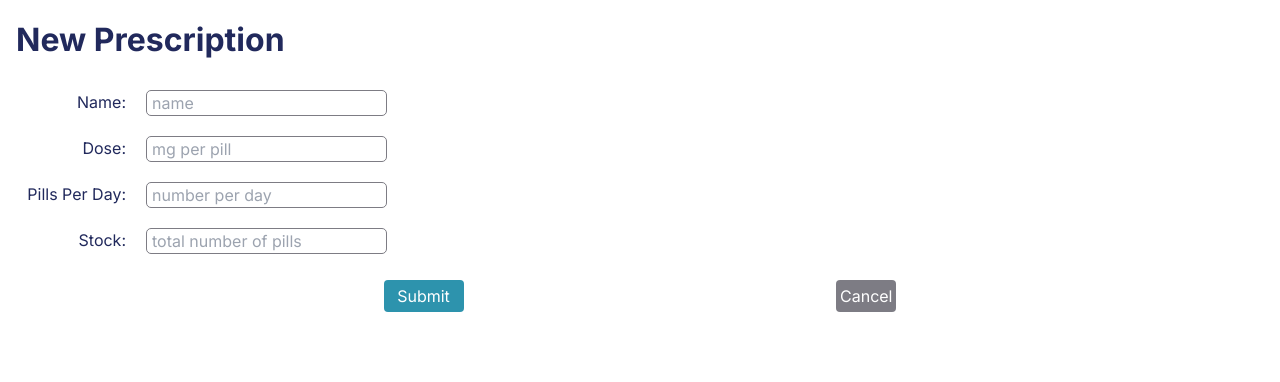
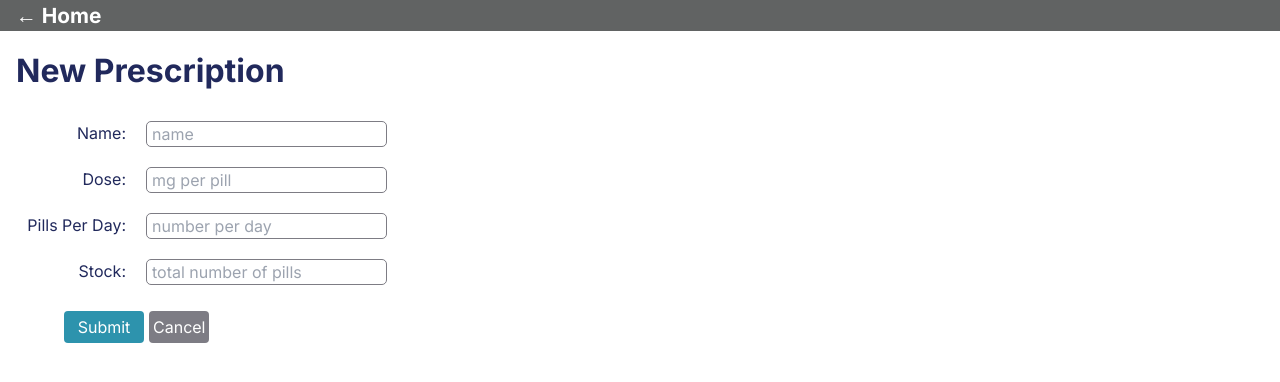
Before and after one commit to rufusbiggs/medicationTracker, a Next.js app: page /prescriptions/new in a window 1280 px wide. Shown: the top 382 px of the page. Built offline with nearby package versions, Linux system fonts and the light colour scheme.

Commit message:
last commit before trying firebase

```diff
--- a/app/components/AddPills.tsx
+++ b/app/components/AddPills.tsx
@@ -11,13 +11,17 @@ const AddPills = () => {
         setAddStock(toggleStock);
     }
 
+    const addPills = () => {
+        // increase stock by target.value in db
+    }
+
   return (
     <div className={styles.formContainer}>
         { (addStock) ?
         <>
             <input className={styles.input} placeholder="Enter Amount"></input>
             <div className={styles.saveCancel}>
-                <button className={styles.save}>Add</button>
+                <button className={styles.save} onClick={addPills} >Add</button>
                 <button className={styles.cancel} onClick={toggleAddPills}>Cancel</button>
             </div>
         </>
--- a/app/globals.css
+++ b/app/globals.css
@@ -38,3 +38,9 @@ h3 {
   color: white;
   border-radius: 5px;
 }
+
+nav {
+  width: 100;
+  background-color: #616363;
+
+}
--- a/app/layout.tsx
+++ b/app/layout.tsx
@@ -5,7 +5,7 @@ import './globals.css'
 const inter = Inter({ subsets: ['latin'] })
 
 export const metadata: Metadata = {
-  title: 'Create Next App',
+  title: 'Medication Tracker',
   description: 'Generated by create next app',
 }
 
--- a/app/page.tsx
+++ b/app/page.tsx
@@ -10,8 +10,7 @@ interface Prescription {
   name: string,
   dose: number,
   pillsPerDay: number,
-  stock: number,
-  prescribed: boolean
+  stock: number
 }
 
 export default function Home() {
--- a/app/prescriptions/new/page.module.css
+++ b/app/prescriptions/new/page.module.css
@@ -25,8 +25,9 @@
 
 .buttonContainer {
     display: flex;
-    justify-content: space-evenly;
+    justify-content: left;
     margin: 1rem;
+    padding-left: 3rem;
 }
 
 .submit {
@@ -44,3 +45,10 @@
     border-radius: 4px;
     margin-left: 5px;
 }
+
+.homeLink {
+    font-weight: bold;
+    font-size: 1.3rem;
+    padding-left: 1rem;
+    color: white;
+  }
--- a/app/prescriptions/new/page.tsx
+++ b/app/prescriptions/new/page.tsx
@@ -1,9 +1,18 @@
 import React from 'react'
 import styles from './page.module.css'
+import Link from 'next/link'
 
 const newPrescription = () => {
+
+    const handleSubmit = () => {
+        // add prescription to db
+    }
+
   return (
     <div>
+        <nav>
+            <Link className={styles.homeLink} href='../'>&larr; Home</Link>
+        </nav>
         <h1>New Prescription</h1>
         <form className={styles.formContainer}>
             <div className={styles.inputContainer}>
@@ -24,7 +33,7 @@ const newPrescription = () => {
             </div>
         </form>
         <div className={styles.buttonContainer}>
-            <button type="submit" className={styles.submit}>Submit</button>
+            <button type="submit" className={styles.submit} onSubmit={handleSubmit}>Submit</button>
             <button className={styles.cancel}>Cancel</button>
         </div>
     </div>
--- a/app/prescriptions/page.module.css
+++ b/app/prescriptions/page.module.css
@@ -30,3 +30,10 @@
     color: white;
     border-radius: 5px;
   }
+
+.homeLink {
+  font-weight: bold;
+  font-size: 1.3rem;
+  padding-left: 1rem;
+  color: white;
+}
--- a/app/prescriptions/page.tsx
+++ b/app/prescriptions/page.tsx
@@ -13,6 +13,9 @@ const editPrescriptions = () => {
 
   return (
     <>
+      <nav>
+        <Link className={styles.homeLink} href='../'>&larr; Home</Link>
+      </nav>
       <h1>Prescriptions</h1>
       {data.map((drug, index) => {return (
         <div key={`prescription${index}`} className={styles.prescriptionContainer}>
```
Also changed, not shown: package.json (+7 -5 lines), services/data.tsx (+5 -10 lines), 1 other file (tests, documents, lock files or other folders).
